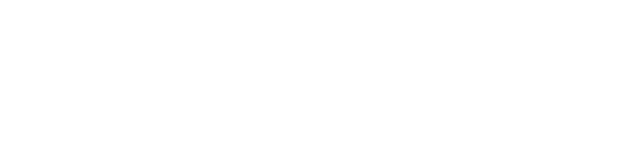
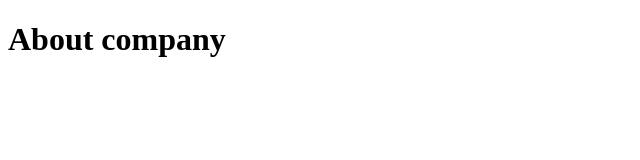
Before and after one commit to Eladielle/delete_me, a plain HTML site: page index.html in a window 1280 px wide. Shown: the whole page, without its empty margins (0-640 px from the left). Drawn offline with Linux system fonts and the light colour scheme.

Commit message:
new title

```diff
--- a/index.html
+++ b/index.html
@@ -6,6 +6,8 @@
     <title>Test file</title>
 </head>
 <body>
-
+    <h1>
+        About company
+    </h1>
 </body>
 </html>
```
